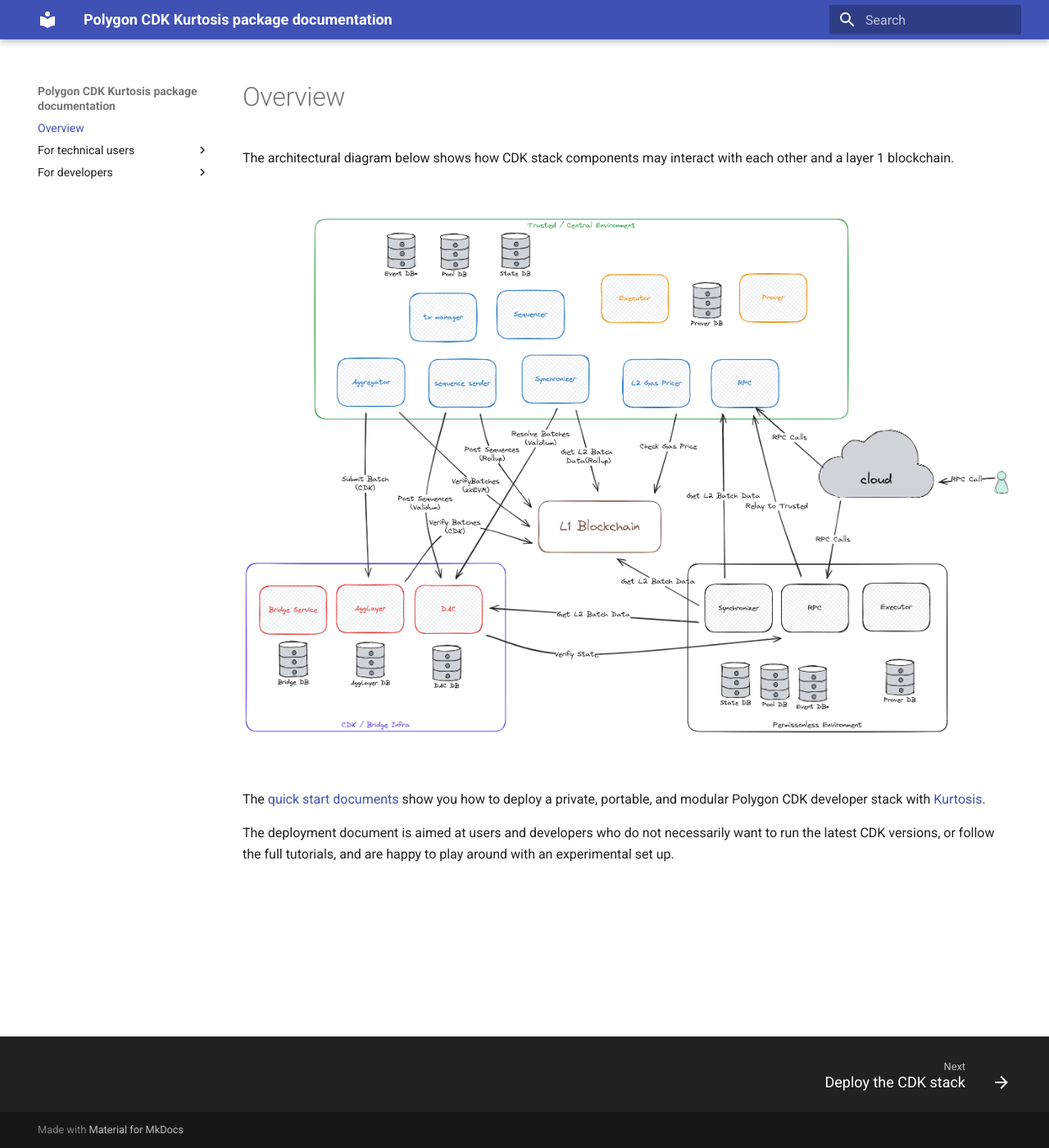
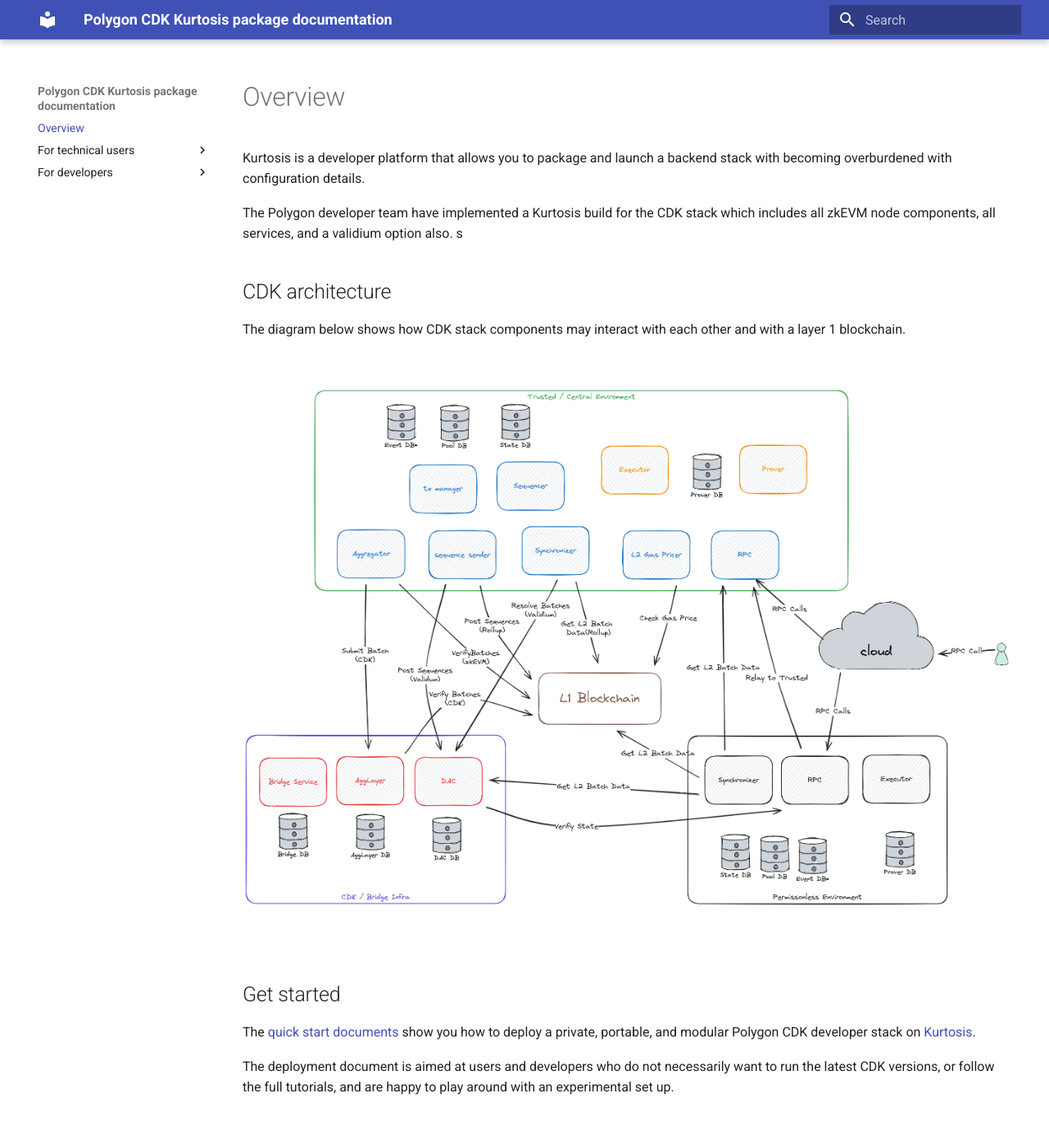
Before and after one commit to 0xPolygon/kurtosis-cdk, an MkDocs documentation site: the page built from docs/index.md, in a window 1280 px wide and 1400 px high. Shown: the whole window at 82% size. Built offline with MkDocs 1.6.1 and Material for MkDocs 9.7.7, drawn with Linux system fonts in a browser that asks for light colours.

Commit message:
add updates

```diff
--- a/docs/index.md
+++ b/docs/index.md
@@ -1,11 +1,18 @@
 ---
+comments: true
 hide:
 - toc
 ---
 
 # Overview
 
-The architectural diagram below shows how CDK stack components may interact with each other and a layer 1 blockchain.
+Kurtosis is a developer platform that allows you to package and launch a backend stack with becoming overburdened with configuration details.
+
+The Polygon developer team have implemented a Kurtosis build for the CDK stack which includes all zkEVM node components, all services, and a validium option also.
+s
+## CDK architecture
+
+The diagram below shows how CDK stack components may interact with each other and with a layer 1 blockchain.
 
 </br>
 
@@ -13,7 +20,9 @@ The architectural diagram below shows how CDK stack components may interact with
 
 <br/>
 
-The [quick start documents](quickstart/deploy-stack.md) show you how to deploy a private, portable, and modular Polygon CDK developer stack with [Kurtosis](https://github.com/kurtosis-tech/kurtosis).
+## Get started
+
+The [quick start documents](quickstart/deploy-stack.md) show you how to deploy a private, portable, and modular Polygon CDK developer stack on [Kurtosis](https://github.com/kurtosis-tech/kurtosis).
 
 The deployment document is aimed at users and developers who do not necessarily want to run the latest CDK versions, or follow the full tutorials, and are happy to play around with an experimental set up.
 
```
Also changed, not shown: docs/quickstart/breakdown-deployment.md (+4 -0 lines), docs/quickstart/deploy-stack.md (+4 -0 lines), docs/quickstart/observability.md (+4 -0 lines), docs/quickstart/set-up-node.md (+4 -0 lines), docs/quickstart/zkevm-cache-contracts.md (+4 -0 lines).
